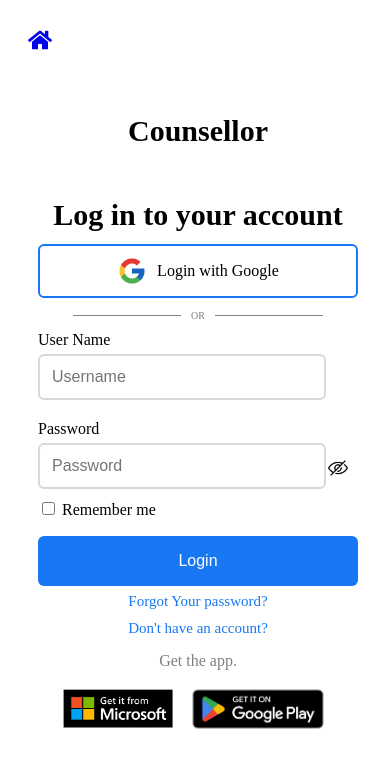
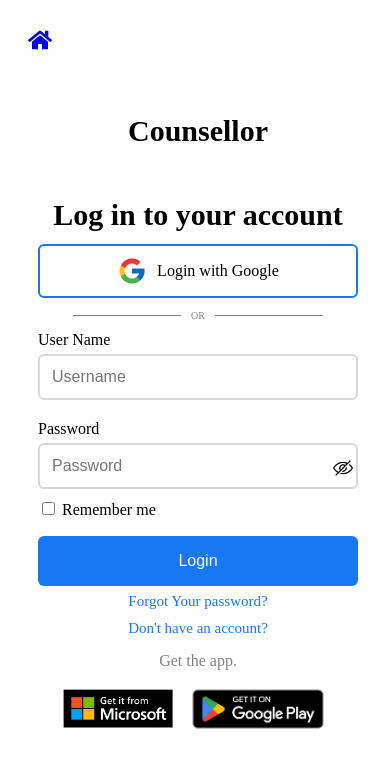
Before and after one commit to Counselllor/Counsellor-Web, a React (Vite) app: page /login in a window 390 px wide. Shown: the top 768 px of the page. Built offline with nearby package versions, Linux system fonts and the light colour scheme; a web font is replaced by a local one.

Commit message:
Eye icon fixed

```diff
--- a/src/components/Login/Login.css
+++ b/src/components/Login/Login.css
@@ -176,11 +176,17 @@ label[for="remember-me"] {
     margin: 3% 10%;
     padding: 10px 0;
   }
+  .login-container form input.common-input {
+    width: 100% !important;
+  }
+  .password-input .toggle-button {
+    right: 5px;
+  }
 }
 
 @media screen and (max-width: 450px) {
   .login-container form input.common-input {
-    width: 90% !important;
+    width: 100% !important;
   }
 
   .login-container form input[type="checkbox"] {
```
